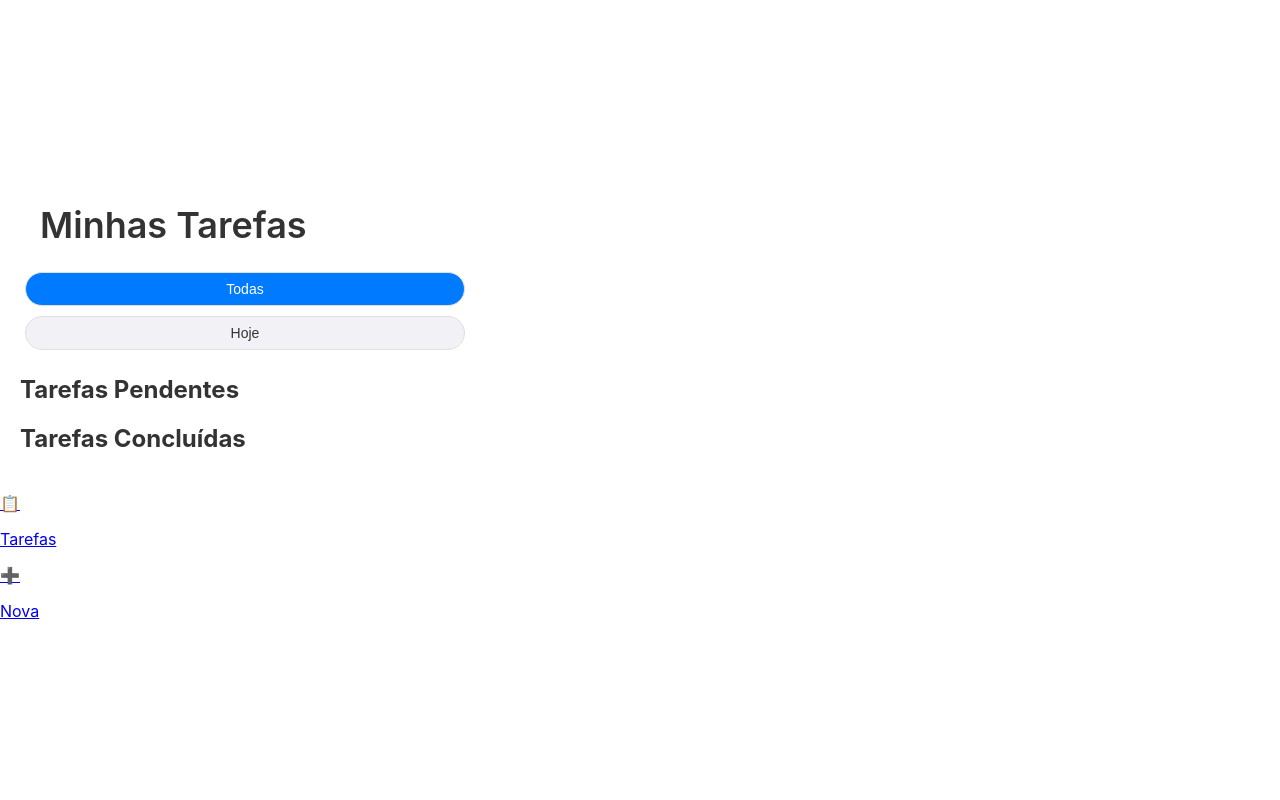
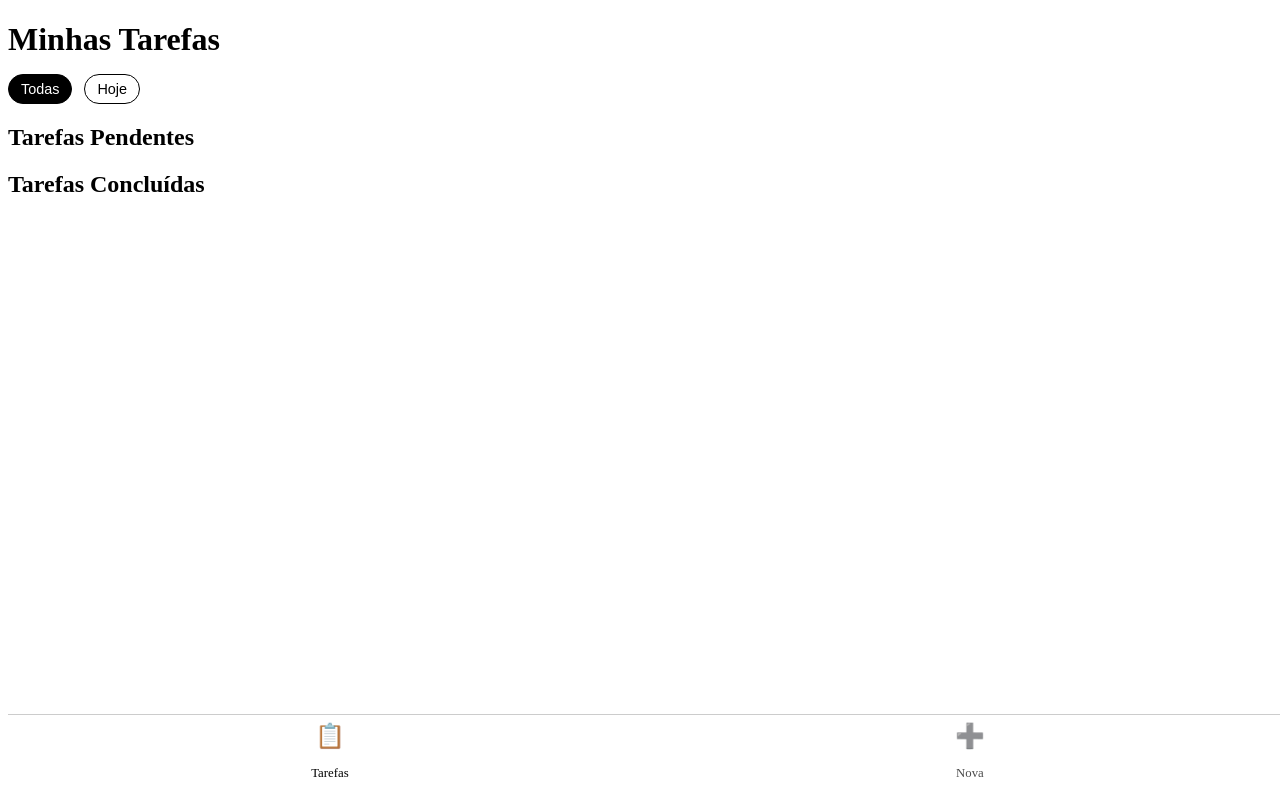
Before and after one commit to diegosoares84/todolist-app, a plain HTML site: page index.html in a window 1280 px wide. Drawn offline with Linux system fonts and the light colour scheme.

Commit message:
Update style.css

```diff
--- a/style.css
+++ b/style.css
@@ -1,140 +1,59 @@
-/* Cor base e tipografia */
-:root {
-  --background: #ffffff;
-  --text: #333333;
-  --accent: #007AFF; /* Azul padrão do iOS */
-  --border: #E0E0E0;
-  --subtle: #999999;
+/* Estilo do título alinhado à esquerda */
+.title {
+  font-size: 2rem;
+  font-weight: bold;
+  text-align: left;
+  margin-bottom: 1rem;
 }
 
-/* Estilo geral */
-body {
-  font-family: -apple-system, BlinkMacSystemFont, "Segoe UI", "Roboto", "Oxygen", "Ubuntu", "Cantarell", "Fira Sans", "Droid Sans", "Helvetica Neue", sans-serif;
-  background-color: var(--background);
-  margin: 0;
-  padding: 0;
+/* Menu estilo iOS */
+.ios-menu {
+  position: fixed;
+  bottom: 0;
+  width: 100%;
   display: flex;
-  justify-content: center;
-  align-items: flex-start;
-  height: 100vh;
-  color: var(--text);
-  flex-direction: column;
+  background-color: white;
+  border-top: 1px solid #ccc;
+  justify-content: space-around;
+  padding: 0.4rem 0;
+  z-index: 100;
 }
 
-/* Título alinhado à esquerda */
-h1 {
-  text-align: left;
-  font-weight: 600;
-  font-size: 36px;
-  margin: 20px 0;
-  width: 100%; /* Certifique-se que ocupa toda a largura para alinhamento */
-  padding-left: 20px; /* Espaçamento à esquerda */
+.ios-menu-item {
+  display: flex;
+  flex-direction: column;
+  align-items: center;
+  color: black;
+  text-decoration: none;
+  font-size: 0.8rem;
+  opacity: 0.7;
+  transition: opacity 0.3s;
 }
 
-/* Container de aplicação */
-.app-container {
-  width: 100%;
-  max-width: 480px; /* Máxima largura de tela */
-  padding: 20px;
-  box-sizing: border-box;
+.ios-menu-item span {
+  font-size: 1.5rem;
+  margin-bottom: 0.2rem;
 }
 
-/* Formulário de tarefas */
-.task-form {
-  margin-bottom: 20px;
+.ios-menu-item.active,
+.ios-menu-item:hover {
+  opacity: 1;
 }
 
-input[type="text"],
-select,
-input[type="datetime-local"] {
-  width: 100%;
-  padding: 12px;
-  margin-bottom: 12px;
-  border: 1px solid var(--border);
-  border-radius: 8px;
-  font-size: 16px;
-  color: var(--text);
-}
-
-input[type="checkbox"] {
+/* Chip style */
+.chip-button {
+  border: 1px solid black;
+  border-radius: 20px;
+  padding: 6px 12px;
   margin-right: 8px;
-}
-
-button {
-  padding: 12px;
-  width: 100%;
-  font-size: 16px;
-  border-radius: 8px;
-  background-color: var(--accent);
-  color: white;
-  border: none;
+  font-size: 0.9rem;
+  background: white;
+  color: black;
   cursor: pointer;
-  transition: background-color 0.3s;
-}
-
-button:hover {
-  background-color: #0051a3;
-}
-
-/* Botões chip */
-.chip-button {
-  padding: 8px 16px;
-  font-size: 14px;
-  background-color: #f1f1f6;
-  color: var(--text);
-  border-radius: 20px;
-  border: 1px solid var(--border);
-  margin: 5px;
-  cursor: pointer;
-  transition: background-color 0.3s;
+  transition: 0.3s;
 }
 
 .chip-button.active {
-  background-color: var(--accent);
+  background: black;
   color: white;
 }
-
-/* Lista de tarefas */
-.task-list {
-  list-style: none;
-  padding: 0;
-  margin: 0;
-}
-
-.task-item {
-  background-color: #fafafa;
-  border: 1px solid var(--border);
-  padding: 16px;
-  border-radius: 12px;
-  display: flex;
-  justify-content: space-between;
-  align-items: center;
-  margin-bottom: 10px;
-}
-
-.task-item.completed {
-  background-color: #e6ffe6; /* Tarefa concluída com fundo verde claro */
-}
-
-.task-info {
-  display: flex;
-  flex-direction: column;
-}
-
-.task-category {
-  font-size: 12px;
-  color: var(--subtle);
-}
-
-.task-time {
-  font-size: 12px;
-  color: var(--subtle);
-}
-
-.task-item label {
-  color: var(--text);
-}
-
-.task-item.completed label {
-  color: #888888; /* Cor mais clara para tarefas concluídas */
-}
```
